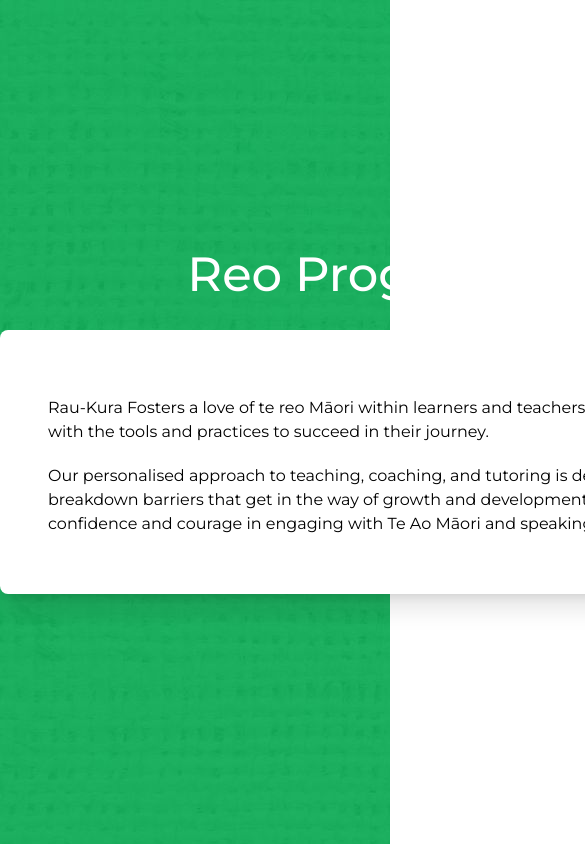
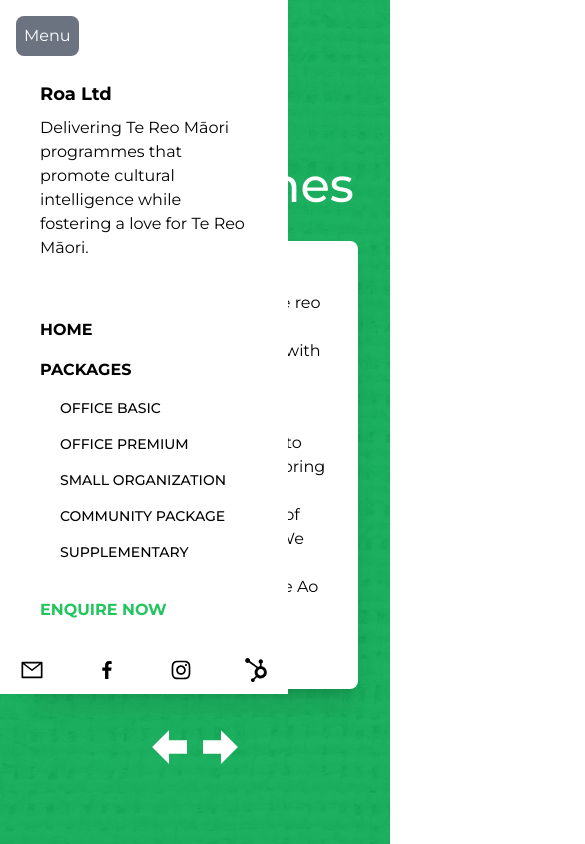
Before and after one commit to BeezKneezDev/roa, a React (Create React App) app: page /kura-reo in a window 390 px wide. Shown: the top 844 px of the page, 585 px wide, since content can reach past the window. Built offline with nearby package versions, Linux system fonts and the light colour scheme.

Commit message:
Phone styles part one

```diff
--- a/src/App.css
+++ b/src/App.css
@@ -1,5 +1,5 @@
 .content-slider {
-  display: flex;
+  //display: flex;
   align-items: center;
   justify-content: center;
   position: relative;
@@ -7,10 +7,7 @@
 
 .prev-button,
 .next-button {
-  position: absolute;
-  top: 50%;
-  left: 50%;
-  transform: translate(-50%, -50%);
+
   font-size: 24px;
   background-color: transparent;
   border: none;
@@ -18,13 +15,39 @@
 }
 
 .prev-button {
+  left: 45%;
+}
+
+.next-button {
+  left: 53%;
+}
+
+
+
+.slide {
+  max-width: 100%;
+}
+
+@media only screen and (min-width: 1300px) {
+
+  .prev-button,
+  .next-button {
+    position: absolute;
+  bottom: -80px;
+
+  transform: translate(-50%, -50%);
+    top: 50%;
+    bottom: 0;
+    left: 50%;
+
+}
+
+.prev-button {
   left: -10%;
 }
 
 .next-button {
-  left: 110%;
+  left: 108%;
 }
 
-.slide {
-  max-width: 100%;
 }
--- a/src/components/ContentSlider.js
+++ b/src/components/ContentSlider.js
@@ -19,20 +19,18 @@
         setCurrentIndex(index);
     };
 
-    const leftColClasses = slides[currentIndex].classes ? 'basis-1/2 pr-4' : '';
-    const rightColClasses = slides[currentIndex].classes ? 'basis-1/2 pl-4' : '';
+    const leftColClasses = slides[currentIndex].classes ? 'basis-1/2 lg:pr-4' : '';
+    const rightColClasses = slides[currentIndex].classes ? 'basis-1/2 lg:pl-4' : '';
 
 
     return (
-        <div className="content-slider m-auto relative">
-            <button className="prev-button" onClick={goToPreviousSlide}>
-                <IconLeft />
-            </button>
+        <div className="content-slider m-auto relative pt-20 lg:py-12">
+
             <div className="slide ">
-                <div className=" m-auto w-[800px] ">
+                <div className=" m-auto lg:w-[780px] px-8 lg:px-2  ">
                     <h2 className=" text-white text-center text-5xl font-medium pb-4">{slides[currentIndex].heading}</h2>
                     <h3 className=" text-white text-center text-lg font-medium pb-4">{slides[currentIndex].subheading}</h3>
-                    <div className=" bg-white p-12 rounded-lg shadow-xl">
+                    <div className=" bg-white p-8 lg:p-12 rounded-lg shadow-xl">
                         <span className=" block text-center text-4xl font-semibold pb-2">{slides[currentIndex].price}</span>
 
                         <div className={slides[currentIndex].classes}>
@@ -51,9 +49,15 @@
                     </div>
                 </div>
             </div>
-            <button className="next-button" onClick={goToNextSlide}>
-                <IconRight />
-            </button>
+
+            <div className='text-center py-10'>
+                <button className="prev-button px-2" onClick={goToPreviousSlide}>
+                    <IconLeft />
+                </button>
+                <button className="next-button px-2" onClick={goToNextSlide}>
+                    <IconRight />
+                </button>
+            </div>
 
 
         </div>
--- a/src/components/story/slide2.js
+++ b/src/components/story/slide2.js
@@ -20,11 +20,11 @@
                         />
                         <ContentTile
                             heading={'Te Whāinga Matua'}
-                            description={'Our purpose is to share Te Reo Māori with the world by equipping learners with tools and practices to support their journey..'}
+                            description={'Our purpose is to share Te Reo Māori with the world by equipping learners with tools and practices to support their journey.'}
                         />
                         <ContentTile
                             heading={'Ngā Kaiarataki'}
-                            description={'Roa Ltd is managed by Hariru Roa, Dr Raukura Roa, Moana Turner, and Anne Roa and supported by Robyn Roa and Tom Roa..'}
+                            description={'Roa Ltd is managed by Hariru Roa, Dr Raukura Roa, Moana Turner, and Anne Roa and supported by Robyn Roa and Tom Roa.'}
                         />
                         <ContentTile
                             heading={'Ngā Tikanga'}
--- a/src/data/programs.json
+++ b/src/data/programs.json
@@ -16,7 +16,7 @@
         "price": "$5,000 fixed",
         "offers": "<p>1 hour session / week or fortnight = 10 total sessions Focus on pronunciation & vocabulary (Only one beginners subject).</p><p>$20 per 25 participants each session up to 30 participants per class Online/Offline options.</p>",
         "includes": "<ul><li>Learning agenda</li><li>Scheduling</li><li>Google classroom</li><li>Lesson planning & design</li><li>Quality assurance</li><li>Zoom subscription</li><li>Lesson delivery</li><li>Ongoing coordination between Roa Ltd, Kaiako, participants, and organization</li><li>Attendance, evaluation & progress report</li></ul>",
-        "classes": "flex "
+        "classes": ""
     },
     {
         "id": 2,
@@ -36,7 +36,7 @@
     },
     {
         "id": 4,
-        "classes": "flex",
+        "classes": "",
         "heading": "Office Premium",
         "subheading": "",
         "price": "$20,000",
--- a/src/layouts/SideBar.js
+++ b/src/layouts/SideBar.js
@@ -2,37 +2,39 @@
 import Social from '../components/SocialIcons';
 import Header from '../components/Header';
 import MenuItem from '../components/MenuItem';
-import { Link, useLocation } from 'react-router-dom';
+import { useLocation } from 'react-router-dom';
 
 
-const SideBar = ({ vision, menuItems }, props) => {
+const SideBar = ({ vision, menuItems, isSidebarOpen, toggleSidebar }, props) => {
     const location = useLocation();
 
     return (
 
 
-
-        <div className=" w-72  absolute sm:relative  shadow md:h-full flex-col justify-between hidden sm:flex">
+        <div className={` bg-white w-72 h-auto flex-col justify-between lg:relative ${isSidebarOpen ? ' absolute flex z-10' : 'hidden '} `}>
             <div className="px-10">
 
                 <Header vision={vision} />
 
-
-
-
                 <ul className="mt-12">
                     {location.pathname != '/' && <MenuItem text={'Home'} link={'/'} css='text-base font-bold uppercase' />}
                     {menuItems.map((item) => (
-                        <MenuItem text={item.text} link={item.link} href={item.href} css={item.css} handleClick={item.handleClick} subtext={item.subtext} />
+                        <MenuItem
+                            text={item.text}
+                            link={item.link}
+                            href={item.href}
+                            css={item.css}
+                            handleClick={item.handleClick}
+                            subtext={item.subtext}
+                        />
                     ))}
-
                 </ul>
 
             </div>
 
             <Social />
 
-        </div>
+        </div >
 
     )
 }
--- a/src/pages/About.js
+++ b/src/pages/About.js
@@ -1,5 +1,5 @@
-import Header from "../components/Header";
-import Social from "../components/SocialIcons";
+import React, { useEffect, useState } from 'react';
+import SideBar from "../layouts/SideBar";
 import Slide2 from '../components/story/slide2';
 import Slide1 from '../components/story/slide1';
 import Slide3 from "../components/story/slide3";
@@ -14,7 +14,6 @@
 
 import { connect } from 'react-redux';
 import { setCurrentIndex } from "../slices/storySliderSlice";
-import SideBar from "../layouts/SideBar";
 
 const stories = [
   <Slide1 />,
@@ -31,6 +30,32 @@
 
 const About = ({ setCurrentIndex }) => {
 
+  const [isSidebarOpen, setSidebarOpen] = useState(true);
+
+  const toggleSidebar = () => {
+    setSidebarOpen(!isSidebarOpen);
+  };
+
+  useEffect(() => {
+    // Function to handle window resize event
+    const handleResize = () => {
+      // Check the window width and set isSidebarOpen accordingly
+      if (window.innerWidth >= 1024) {
+        setSidebarOpen(true); // Show sidebar on large screens
+      } else {
+        setSidebarOpen(false); // Hide sidebar on smaller screens
+      }
+    };
+
+    // Add event listener for window resize
+    window.addEventListener('resize', handleResize);
+
+    // Clean up the event listener on component unmount
+    return () => {
+      window.removeEventListener('resize', handleResize);
+    };
+  }, []);
+
   const handleButtonClick = function (index) {
     setCurrentIndex(index - 1); // Dispatch the setCurrentIndex action
   }.bind(this);
@@ -38,7 +63,16 @@
   return (
     <div className="flex flex-no-wrap h-screen">
 
+      <button
+        className={`lg:hidden z-20 fixed top-0 left-0 m-4 bg-gray-500 p-2 rounded-lg text-white`}
+        onClick={toggleSidebar}
+      >
+        Menu
+      </button>
+
       <SideBar
+        isSidebarOpen={isSidebarOpen} // Pass the state to SideBar
+        toggleSidebar={toggleSidebar} // Pass the function to SideBar
         vision={'Transforming the accessibility and availability of Te Reo Māori resources.'}
         menuItems={[
           {
--- a/src/pages/Contact.js
+++ b/src/pages/Contact.js
@@ -1,12 +1,48 @@
+import React, { useEffect, useState } from 'react';
+import SideBar from "../layouts/SideBar";
 import ContactForm from "../components/ContactForm";
-import SideBar from "../layouts/SideBar";
-import Content from './../layouts/Content';
+
 
 const Contact = () => {
+    const [isSidebarOpen, setSidebarOpen] = useState(true);
+
+    const toggleSidebar = () => {
+        setSidebarOpen(!isSidebarOpen);
+    };
+
+    useEffect(() => {
+        // Function to handle window resize event
+        const handleResize = () => {
+            // Check the window width and set isSidebarOpen accordingly
+            if (window.innerWidth >= 1024) {
+                setSidebarOpen(true); // Show sidebar on large screens
+            } else {
+                setSidebarOpen(false); // Hide sidebar on smaller screens
+            }
+        };
+
+        // Add event listener for window resize
+        window.addEventListener('resize', handleResize);
+
+        // Clean up the event listener on component unmount
+        return () => {
+            window.removeEventListener('resize', handleResize);
+        };
+    }, []);
+
     return (
         <div className="flex flex-no-wrap h-screen">
 
+            <button
+                className={`lg:hidden z-20 fixed top-0 left-0 m-4 bg-gray-500 p-2 rounded-lg text-white`}
+                onClick={toggleSidebar}
+            >
+                Menu
+            </button>
+
             <SideBar
+                isSidebarOpen={isSidebarOpen} // Pass the state to SideBar
+                toggleSidebar={toggleSidebar} // Pass the function to SideBar
                 vision={'Transforming the accessibility and availability of Te Reo Māori resources'}
                 menuItems={[
                     {
--- a/src/pages/Home.js
+++ b/src/pages/Home.js
@@ -1,11 +1,48 @@
+import React, { useEffect, useState } from 'react';
 import SideBar from "../layouts/SideBar";
 import Content from './../layouts/Content';
 
 const Home = () => {
+
+    const [isSidebarOpen, setSidebarOpen] = useState(true);
+
+    const toggleSidebar = () => {
+        setSidebarOpen(!isSidebarOpen);
+    };
+
+    useEffect(() => {
+        // Function to handle window resize event
+        const handleResize = () => {
+            // Check the window width and set isSidebarOpen accordingly
+            if (window.innerWidth >= 1024) {
+                setSidebarOpen(true); // Show sidebar on large screens
+            } else {
+                setSidebarOpen(false); // Hide sidebar on smaller screens
+            }
+        };
+
+        // Add event listener for window resize
+        window.addEventListener('resize', handleResize);
+
+        // Clean up the event listener on component unmount
+        return () => {
+            window.removeEventListener('resize', handleResize);
+        };
+    }, []);
+
     return (
         <div className="flex flex-no-wrap h-screen">
 
+            <button
+                className={`lg:hidden z-20 fixed top-0 left-0 m-4 bg-gray-500 p-2 rounded-lg text-white`}
+                onClick={toggleSidebar}
+            >
+                Menu
+            </button>
+
             <SideBar
+                isSidebarOpen={isSidebarOpen} // Pass the state to SideBar
+                toggleSidebar={toggleSidebar} // Pass the function to SideBar
                 vision={'Transforming the accessibility and availability of Te Reo Māori resources'}
                 menuItems={[
                     {
--- a/src/pages/KuraReo.js
+++ b/src/pages/KuraReo.js
@@ -1,25 +1,56 @@
-import { Link } from "react-router-dom";
-import Social from "../components/SocialIcons";
+import { connect } from 'react-redux';
+import SideBar from "../layouts/SideBar";
+import slides from '../data/programs.json'
+import React, { useEffect, useState } from 'react';
+import { setCurrentIndex } from "../slices/sliderSlice";
 import ContentSlider from './../components/ContentSlider';
 
-import { connect } from 'react-redux';
-import { setCurrentIndex } from "../slices/sliderSlice";
-
-import slides from '../data/programs.json'
-import MenuItem from "../components/MenuItem";
-import Header from "../components/Header";
-import SideBar from "../layouts/SideBar";
 
 const KuraReo = ({ setCurrentIndex }) => {
+    const [isSidebarOpen, setSidebarOpen] = useState(true);
+
+    const toggleSidebar = () => {
+        setSidebarOpen(!isSidebarOpen);
+    };
+
+    useEffect(() => {
+        // Function to handle window resize event
+        const handleResize = () => {
+            // Check the window width and set isSidebarOpen accordingly
+            if (window.innerWidth >= 1024) {
+                setSidebarOpen(true); // Show sidebar on large screens
+            } else {
+                setSidebarOpen(false); // Hide sidebar on smaller screens
+            }
+        };
+
+        // Add event listener for window resize
+        window.addEventListener('resize', handleResize);
+
+        // Clean up the event listener on component unmount
+        return () => {
+            window.removeEventListener('resize', handleResize);
+        };
+    }, []);
+
     const handleButtonClick = function (index) {
         setCurrentIndex(index - 1); // Dispatch the setCurrentIndex action
     }.bind(this);
 
 
     return (
-        <div className="flex flex-no-wrap h-screen">
+        <div className="flex flex-no-wrap min-h-screen ">
+
+            <button
+                className={`lg:hidden z-20 fixed top-0 left-0 m-4 bg-gray-500 p-2 rounded-lg text-white`}
+                onClick={toggleSidebar}
+            >
+                Menu
+            </button>
 
             <SideBar
+                isSidebarOpen={isSidebarOpen} // Pass the state to SideBar
+                toggleSidebar={toggleSidebar} // Pass the function to SideBar
                 vision={'Delivering Te Reo Māori programmes that promote cultural intelligence while fostering a love for Te Reo Māori.'}
                 menuItems={[
                     {
@@ -62,8 +93,8 @@
             />
 
 
-            <div className=" w-full h-full mx-auto" style={{ backgroundImage: `url("images/bg-green.jpg")` }}>
-                <div className="w-full h-full flex">
+            <div className=" w-full lg:min-h-full mx-auto" style={{ backgroundImage: `url("images/bg-green.jpg")` }}>
+                <div className="w-full h-full flex overflow-hidden">
                     <ContentSlider slides={slides} />
                 </div>
             </div>
--- a/src/pages/Resources.js
+++ b/src/pages/Resources.js
@@ -1,12 +1,46 @@
-import ContactForm from "../components/ContactForm";
+import React, { useEffect, useState } from 'react';
 import SideBar from "../layouts/SideBar";
-import Content from './../layouts/Content';
+
 
 const Resources = () => {
+    const [isSidebarOpen, setSidebarOpen] = useState(true);
+
+    const toggleSidebar = () => {
+        setSidebarOpen(!isSidebarOpen);
+    };
+
+    useEffect(() => {
+        // Function to handle window resize event
+        const handleResize = () => {
+            // Check the window width and set isSidebarOpen accordingly
+            if (window.innerWidth >= 1024) {
+                setSidebarOpen(true); // Show sidebar on large screens
+            } else {
+                setSidebarOpen(false); // Hide sidebar on smaller screens
+            }
+        };
+
+        // Add event listener for window resize
+        window.addEventListener('resize', handleResize);
+
+        // Clean up the event listener on component unmount
+        return () => {
+            window.removeEventListener('resize', handleResize);
+        };
+    }, []);
     return (
         <div className="flex flex-no-wrap h-screen">
 
+            <button
+                className={`lg:hidden z-20 fixed top-0 left-0 m-4 bg-gray-500 p-2 rounded-lg text-white`}
+                onClick={toggleSidebar}
+            >
+                Menu
+            </button>
+
             <SideBar
+                isSidebarOpen={isSidebarOpen} // Pass the state to SideBar
+                toggleSidebar={toggleSidebar} // Pass the function to SideBar
                 vision={'Transforming the accessibility and availability of Te Reo Māori resources'}
                 menuItems={[
                     {
```
